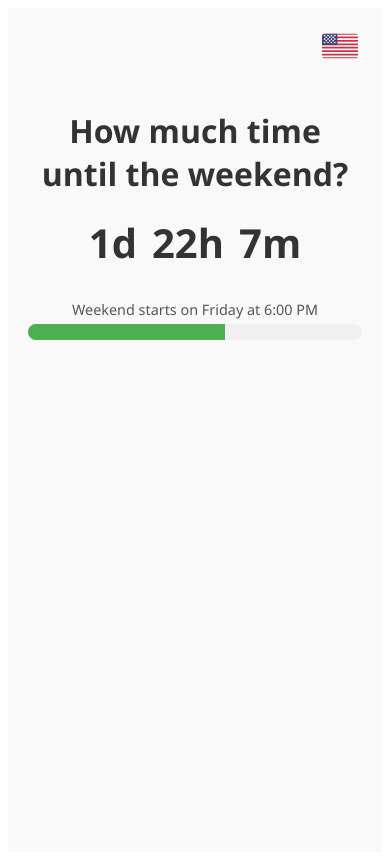
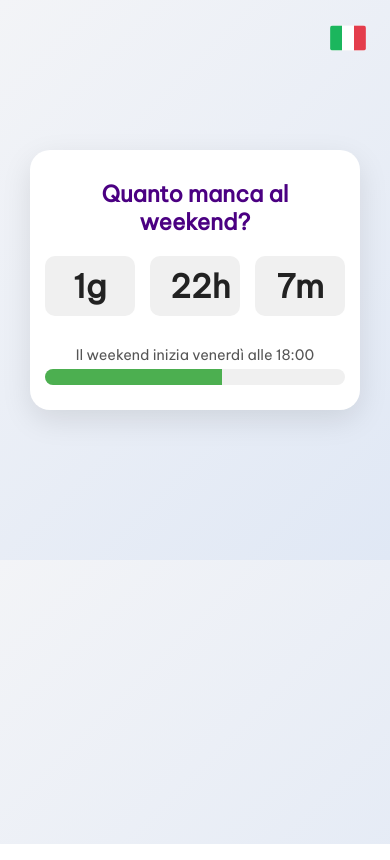
Before and after one commit to valentinomettifogo/countdown-weekend, a Vue app: page / in a window 390 px wide. Built offline with nearby package versions, Linux system fonts and the light colour scheme.

Commit message:
clean structure + design responsive

```diff
--- a/index.html
+++ b/index.html
@@ -13,7 +13,7 @@
   <meta name="description"
     content="Scopri quanto manca al weekend con Countdown Weekend. Una pagina semplice e veloce per contare i giorni, le ore, i minuti e i secondi che ti separano dal relax." />
   <meta name="keywords" content="countdown, weekend, tempo, sabato, domenica, timer, tempo libero, relax" />
-  <meta name="author" content="Valmet" />
+  <meta name="author" content="Valentino Mettifogo" />
 
   <!-- Open Graph (Facebook, LinkedIn, etc.) -->
   <meta property="og:title" content="Countdown Weekend" />
@@ -27,6 +27,11 @@
   <meta name="twitter:title" content="Countdown Weekend" />
   <meta name="twitter:description" content="Una pagina web che ti dice esattamente quanto manca al weekend." />
   <meta name="twitter:image" content="/og-image.png" />
+
+  <!-- Be Vietnam Pro -->
+  <link rel="preconnect" href="https://fonts.googleapis.com">
+  <link rel="preconnect" href="https://fonts.gstatic.com" crossorigin>
+  <link href="https://fonts.googleapis.com/css2?family=Be+Vietnam+Pro&display=swap" rel="stylesheet">
 </head>
 
 <body>
--- a/src/App.vue
+++ b/src/App.vue
@@ -2,125 +2,29 @@
   <main class="app">
     <Language v-model="lang" />
 
-
     <h1>{{ t('title') }}</h1>
 
-    <div class="countdown">
-      <span>{{ timeLeft.days }}{{ t('d') }}</span>
-      <span>{{ timeLeft.hours }}{{ t('h') }}</span>
-      <span>{{ timeLeft.minutes }}{{ t('m') }}</span>
-    </div>
-
+    <Countdown :time="timeLeft" :t="t" />
     <ProgressBar :progress="progress" :label="t('note')" />
-
   </main>
 </template>
 
 <script setup>
-import { ref, computed, onMounted } from 'vue';
-import Language from './components/Language.vue'
-import ProgressBar from './components/ProgressBar.vue'
+import { onMounted } from 'vue';
+import Language from './components/Language.vue';
+import Countdown from './components/Countdown.vue';
+import ProgressBar from './components/ProgressBar.vue';
+import { useHtmlMeta } from './composables/useHtmlMeta.js';
+import { useI18n, translations } from './composables/useI18n.js';
+import { useCountdown } from './composables/useCountdown.js';
 
+const { lang, t } = useI18n();
+useHtmlMeta(lang, translations);
 
-// === LANGUAGE LOGIC ===
-const lang = ref('en');
-
-const translations = {
-  en: {
-    title: 'How much time until the weekend?',
-    note: 'Weekend starts on Friday at 6:00 PM',
-    d: 'd',
-    h: 'h',
-    m: 'm'
-  },
-  it: {
-    title: 'Quanto manca al weekend?',
-    note: 'Il weekend inizia venerdì alle 18:00',
-    d: 'g',
-    h: 'h',
-    m: 'm'
-  },
-  fr: {
-    title: 'Combien de temps avant le week-end ?',
-    note: 'Le week-end commence vendredi à 18h00',
-    d: 'j',
-    h: 'h',
-    m: 'm'
-  },
-  vn: {
-    title: 'Còn bao lâu nữa đến cuối tuần?',
-    note: 'Cuối tuần bắt đầu vào thứ Sáu lúc 18:00',
-    d: 'n',
-    h: 'g',
-    m: 'p'
-  }
-};
-
-
-const t = (key) => translations[lang.value][key] || key;
-
-const toggleLanguage = () => {
-  lang.value = lang.value === 'en' ? 'it' : 'en';
-};
-
-// === COUNTDOWN LOGIC ===
-const timeLeft = ref({ days: 0, hours: 0, minutes: 0 });
-const progress = ref(0);
-
-function getNextWeekendStart() {
-  const now = new Date();
-  const day = now.getDay(); // 0 = Sunday ... 6 = Saturday
-  const target = new Date(now);
-
-  const daysUntilFriday = (5 - day + 7) % 7;
-  target.setDate(now.getDate() + daysUntilFriday);
-  target.setHours(18, 0, 0, 0); // Friday at 18:00
-
-  if (now > target) {
-    target.setDate(target.getDate() + 7);
-  }
-
-  return target;
-}
-
-function updateCountdown() {
-  const now = new Date();
-  const weekendStart = getNextWeekendStart();
-
-  const diffMs = weekendStart - now;
-  const minutes = Math.floor(diffMs / (1000 * 60));
-  const hours = Math.floor(minutes / 60);
-  const days = Math.floor(hours / 24);
-
-  timeLeft.value = {
-    days,
-    hours: hours % 24,
-    minutes: minutes % 60
-  };
-
-  const weekStart = new Date(now);
-  weekStart.setDate(now.getDate() - ((now.getDay() + 6) % 7)); // Monday
-  weekStart.setHours(0, 0, 0, 0);
-
-  const totalWeekMs = getNextWeekendStart() - weekStart;
-  const elapsedMs = now - weekStart;
-
-  progress.value = Math.min(100, Math.floor((elapsedMs / totalWeekMs) * 100));
-}
+const { timeLeft, progress, updateCountdown } = useCountdown();
 
 onMounted(() => {
   updateCountdown();
   setInterval(updateCountdown, 60 * 1000);
 });
 </script>
-
-<style scoped>
-.countdown {
-  font-size: 2.5rem;
-  font-weight: 600;
-  display: flex;
-  justify-content: center;
-  gap: 15px;
-  margin-bottom: 30px;
-}
-</style>
--- /dev/null
+++ b/src/components/Countdown.vue
@@ -0,0 +1,37 @@
+<template>
+    <div class="countdown">
+        <span>{{ time.days }}{{ t('d') }}</span>
+        <span>{{ time.hours }}{{ t('h') }}</span>
+        <span>{{ time.minutes }}{{ t('m') }}</span>
+    </div>
+</template>
+
+<script setup>
+defineProps({
+    time: Object,
+    t: Function
+});
+</script>
+
+<style scoped>
+.countdown {
+    font-size: 2.5rem;
+    font-weight: 600;
+    display: flex;
+    justify-content: center;
+    gap: 15px;
+    margin-bottom: 30px;
+}
+
+.countdown span {
+    background: #f0f0f0;
+    padding: 10px 20px;
+    border-radius: 10px;
+    font-size: 2rem;
+    transition: transform 0.2s ease;
+}
+
+.countdown span:hover {
+    transform: scale(1.1);
+}
+</style>
--- /dev/null
+++ b/src/composables/useCountdown.js
@@ -0,0 +1,45 @@
+import { ref } from 'vue';
+
+export function useCountdown() {
+    const timeLeft = ref({ days: 0, hours: 0, minutes: 0 });
+    const progress = ref(0);
+
+    function getNextWeekendStart() {
+        const now = new Date();
+        const day = now.getDay();
+        const target = new Date(now);
+        const daysUntilFriday = (5 - day + 7) % 7;
+        target.setDate(now.getDate() + daysUntilFriday);
+        target.setHours(18, 0, 0, 0);
+
+        if (now > target) target.setDate(target.getDate() + 7);
+        return target;
+    }
+
+    function updateCountdown() {
+        const now = new Date();
+        const weekendStart = getNextWeekendStart();
+
+        const diffMs = weekendStart - now;
+        const minutes = Math.floor(diffMs / (1000 * 60));
+        const hours = Math.floor(minutes / 60);
+        const days = Math.floor(hours / 24);
+
+        timeLeft.value = {
+            days,
+            hours: hours % 24,
+            minutes: minutes % 60
+        };
+
+        const weekStart = new Date(now);
+        weekStart.setDate(now.getDate() - ((now.getDay() + 6) % 7));
+        weekStart.setHours(0, 0, 0, 0);
+
+        const totalWeekMs = getNextWeekendStart() - weekStart;
+        const elapsedMs = now - weekStart;
+
+        progress.value = Math.min(100, Math.floor((elapsedMs / totalWeekMs) * 100));
+    }
+
+    return { timeLeft, progress, updateCountdown };
+}
--- /dev/null
+++ b/src/composables/useHtmlMeta.js
@@ -0,0 +1,28 @@
+import { watch } from 'vue';
+
+export function useHtmlMeta(lang, translations) {
+    watch(lang, (newLang) => {
+        // Cambia l'attributo lang nell'html
+        document.documentElement.lang = newLang;
+
+        // Aggiorna i meta tag
+        const t = translations[newLang];
+
+        document.title = t.metaTitle;
+
+        const description = document.querySelector('meta[name="description"]');
+        if (description) description.setAttribute('content', t.metaDescription);
+
+        const ogTitle = document.querySelector('meta[property="og:title"]');
+        if (ogTitle) ogTitle.setAttribute('content', t.metaTitle);
+
+        const ogDescription = document.querySelector('meta[property="og:description"]');
+        if (ogDescription) ogDescription.setAttribute('content', t.metaDescription);
+
+        const twitterTitle = document.querySelector('meta[name="twitter:title"]');
+        if (twitterTitle) twitterTitle.setAttribute('content', t.metaTitle);
+
+        const twitterDescription = document.querySelector('meta[name="twitter:description"]');
+        if (twitterDescription) twitterDescription.setAttribute('content', t.metaDescription);
+    }, { immediate: true });
+}
--- /dev/null
+++ b/src/composables/useI18n.js
@@ -0,0 +1,48 @@
+import { ref } from 'vue';
+
+export const translations = {
+    en: {
+        title: 'How much time until the weekend?',
+        note: 'Weekend starts on Friday at 6:00 PM',
+        d: 'd',
+        h: 'h',
+        m: 'm',
+        metaTitle: 'Countdown to the Weekend',
+        metaDescription: 'Find out how much time is left until the weekend. A simple and fast way to countdown to relaxation.'
+    },
+    it: {
+        title: 'Quanto manca al weekend?',
+        note: 'Il weekend inizia venerdì alle 18:00',
+        d: 'g',
+        h: 'h',
+        m: 'm',
+        metaTitle: 'Countdown Weekend',
+        metaDescription: 'Scopri quanto manca al weekend con Countdown Weekend. Una pagina semplice e veloce per rilassarsi.'
+    },
+    fr: {
+        title: 'Combien de temps avant le week-end ?',
+        note: 'Le week-end commence vendredi à 18h00',
+        d: 'j',
+        h: 'h',
+        m: 'm',
+        metaTitle: 'Compte à rebours du week-end',
+        metaDescription: 'Découvrez combien de temps il reste avant le week-end. Un outil simple et rapide pour se détendre.'
+    },
+    vn: {
+        title: 'Còn bao lâu nữa đến cuối tuần?',
+        note: 'Cuối tuần bắt đầu vào thứ Sáu lúc 18:00',
+        d: 'n',
+        h: 'g',
+        m: 'p',
+        metaTitle: 'Đếm ngược đến cuối tuần',
+        metaDescription: 'Xem còn bao lâu nữa là đến cuối tuần. Một trang đơn giản, nhanh chóng để đếm ngược đến lúc nghỉ ngơi.'
+    }
+};
+
+export function useI18n() {
+    const lang = ref('it');
+
+    const t = (key) => translations[lang.value][key] || key;
+
+    return { lang, t };
+}
--- a/src/style.css
+++ b/src/style.css
@@ -1,15 +1,47 @@
 .app {
-  font-family: 'Segoe UI', Tahoma, Geneva, Verdana, sans-serif;
+  font-family: "Be Vietnam Pro", sans-serif;
+  font-weight: 400;
+  font-style: normal;
+  max-width: 600px;
+  margin: 60px auto;
+  padding: 30px;
+  background-color: white;
+  border-radius: 20px;
+  box-shadow: 0 10px 30px rgba(0, 0, 0, 0.1);
   text-align: center;
-  padding: 80px 20px;
-  background-color: #f9f9f9;
-  color: #333;
-  min-height: 100vh;
-  position: relative;
-  box-sizing: border-box;
 }
 
 h1 {
-  font-size: 2rem;
+  font-size: 2.5rem;
   margin-bottom: 20px;
+  color: #4b0082;
 }
+
+body {
+  margin: 0;
+  font-family: 'Segoe UI', sans-serif;
+  background: linear-gradient(135deg, #f3f4f7, #e0e8f5);
+  color: #222;
+}
+
+/* Responsive Desing */
+@media (max-width: 480px) {
+  h1 {
+    font-size: 1.4rem;
+  }
+
+  .countdown {
+    font-size: 1.5rem;
+    gap: 10px;
+  }
+
+  .countdown span {
+    padding: 8px 12px;
+    min-width: 50px;
+  }
+
+  .app {
+    padding: 15px;
+    margin: 150px 30px
+  }
+}
```
Also changed, not shown: src/components/Language.vue (indentation only), 1 other file (tests, documents, lock files or other folders).
